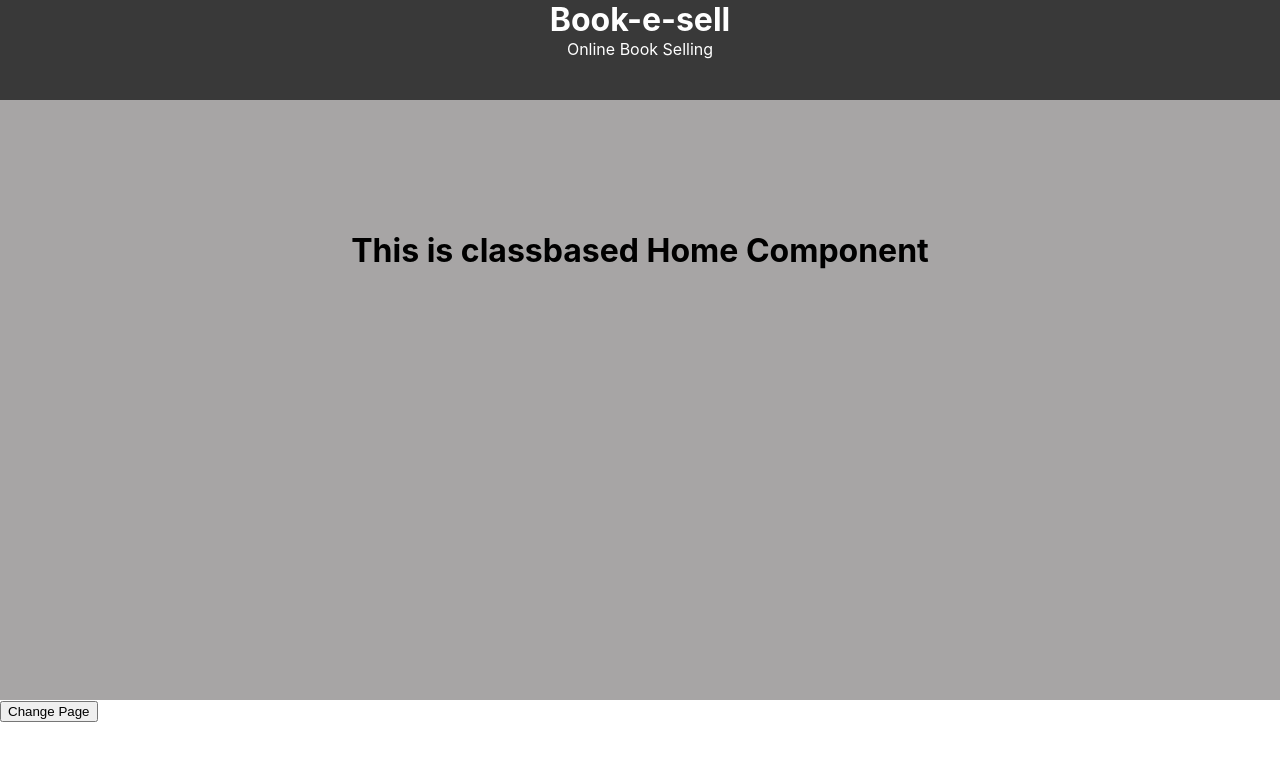
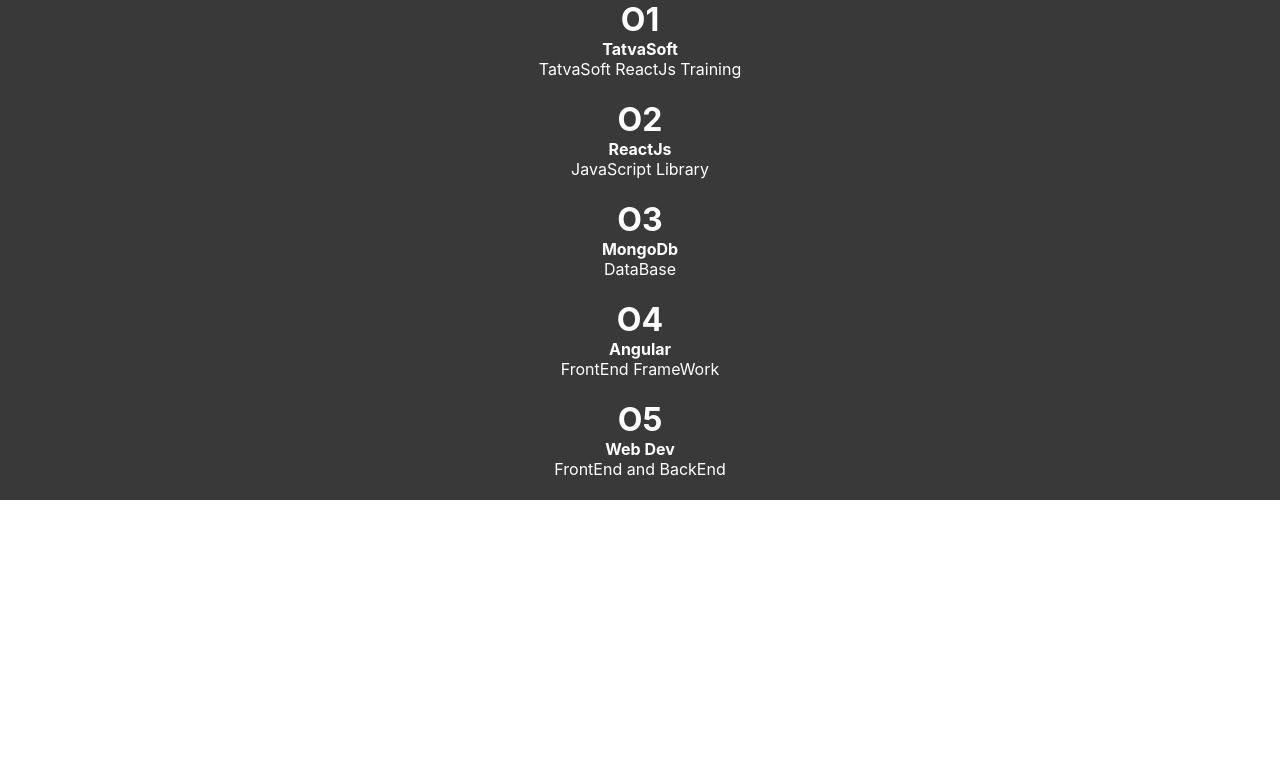
Before and after one commit to tushargadher/book-e-sell, a React (Create React App) app: page / in a window 1280 px wide. Shown: the top 760 px of the page. Built offline with nearby package versions, Linux system fonts and the light colour scheme.

Commit message:
Day 6 Task

```diff
--- a/src/App.js
+++ b/src/App.js
@@ -3,6 +3,7 @@
 import Home from './Pages/Home';
 import About from './Pages/About';
 import Title from './Components/Title';
+import List from './Components/List';
 const App = () => {
   const [chnage, setChnage] = useState(true)
 
@@ -11,9 +12,10 @@
   }
   return (
     <>
-      <Title title="Book-e-sell" desc="Online Book Selling" />
-      {chnage ? <Home /> : <About />}
-      <button onClick={handleChange}>Change Page</button>
+      {/* <Title title="Book-e-sell" desc="Online Book Selling" /> */}
+      {/* {chnage ? <Home /> : <About />} */}
+      {/* <button onClick={handleChange}>Change Page</button> */}
+      <List/>
     </>
 
   );
--- /dev/null
+++ b/src/Components/List.js
@@ -0,0 +1,42 @@
+import React from "react";
+import Title from './Title';
+const List = () => {
+
+    const array = [
+        {
+            id: 'O1',
+            title: 'TatvaSoft',
+            description: 'TatvaSoft ReactJs Training'
+        },
+        {
+            id: 'O2',
+            title: 'ReactJs',
+            description: 'JavaScript Library'
+        },
+        {
+            id: 'O3',
+            title: 'MongoDb',
+            description: 'DataBase'
+        },
+        {
+            id: 'O4',
+            title: 'Angular',
+            description: 'FrontEnd FrameWork'
+        },
+        {
+            id: 'O5',
+            title: 'Web Dev',
+            description: 'FrontEnd and BackEnd'
+        },
+    ]
+    return (
+        <>
+            {array && array.map((ele) => {
+                return (
+                    <Title key={ele.id} id={ele.id} title={ele.title} desc={ele.description} />
+                );
+            })}
+        </>
+    );
+}
+export default List;
--- a/src/Components/Title.js
+++ b/src/Components/Title.js
@@ -1,12 +1,14 @@
 import React from "react";
 const Title = (props) => {
     //props destructuring
-    const { title, desc } = props;
+    const { id, title, desc } = props;
     return (
         <>
             <div id="title">
-                <h1>{title}</h1>
+                <h1>{id}</h1>
+                <h4>{title}</h4>
                 <p>{desc}</p>
+
             </div>
         </>
     );
```
